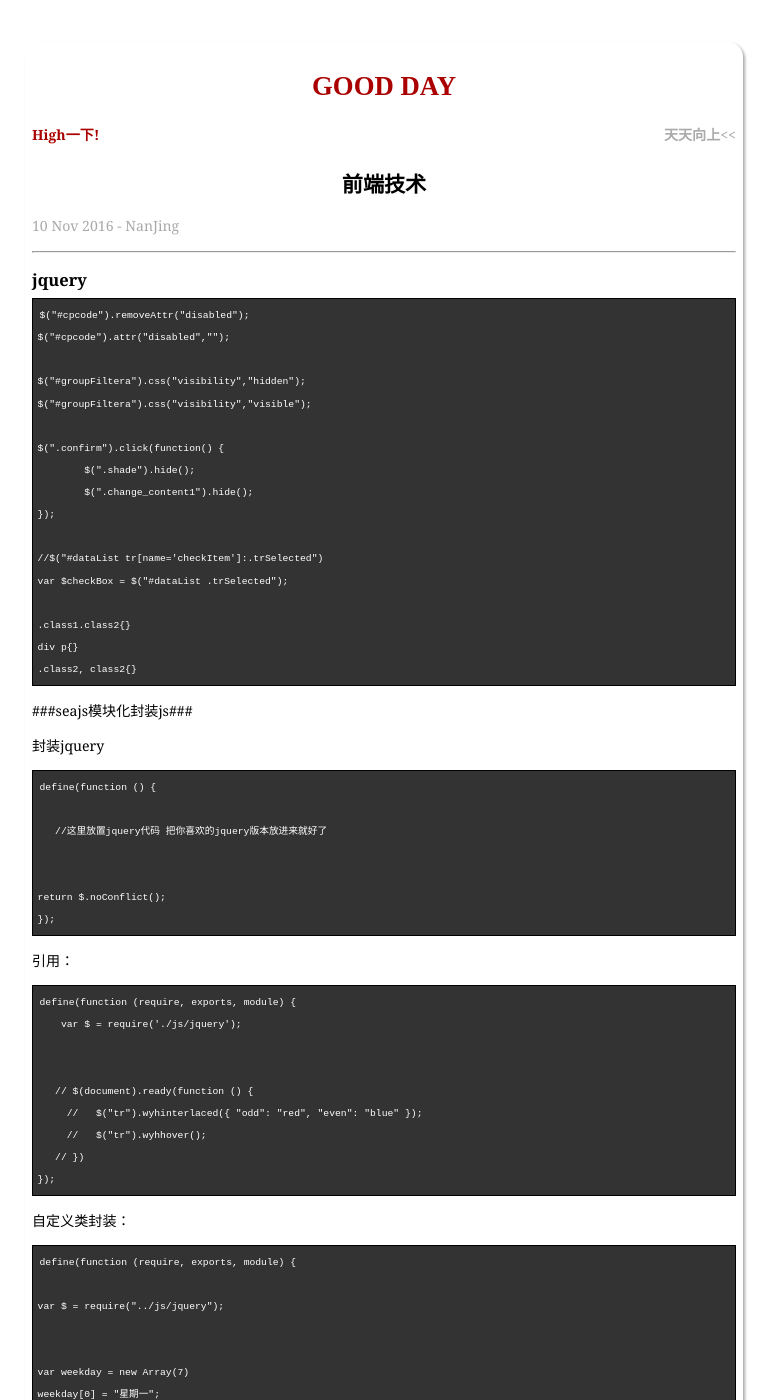
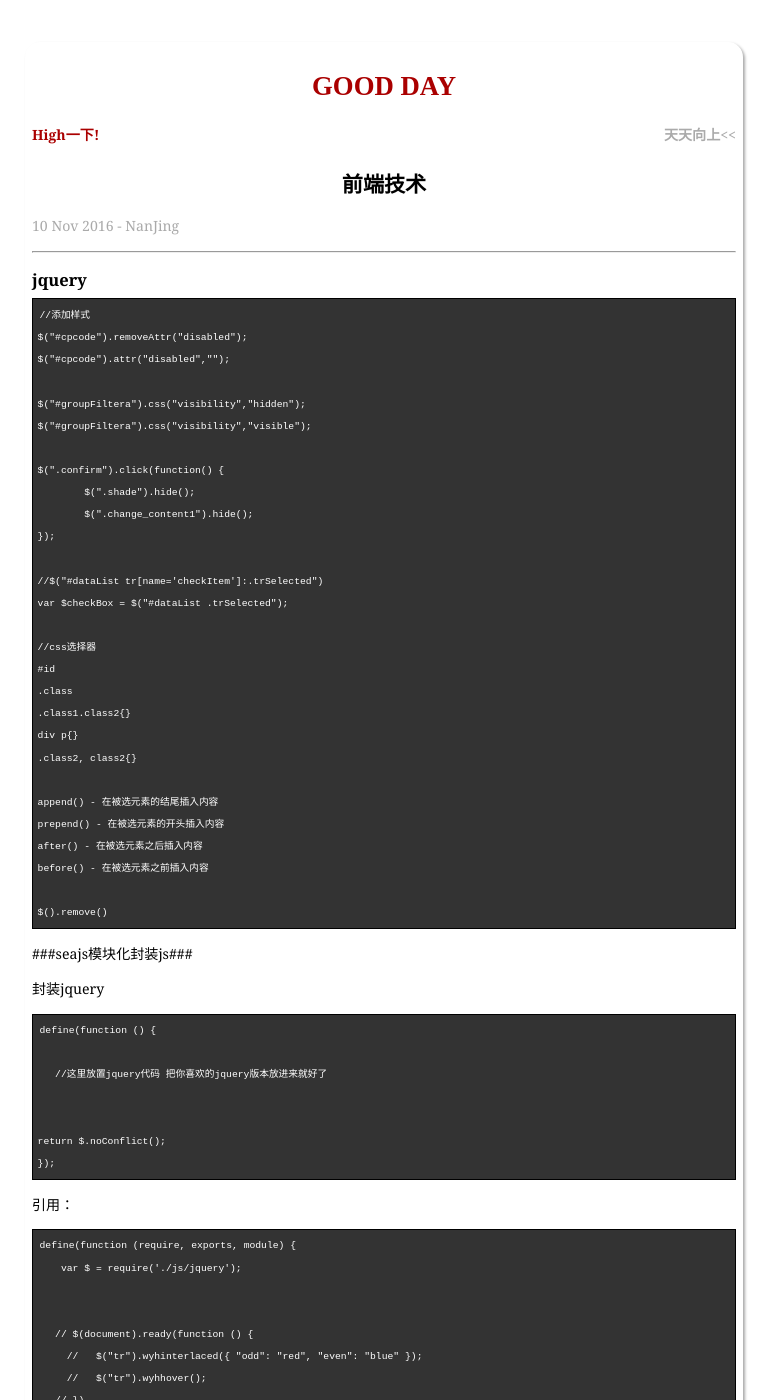
Before and after one commit to he110jian/he110jian.github.io, a Jekyll site: the page built from _posts/2016-11-10-前端技术.markdown, in a window 1280 px wide and 1400 px high. Shown: the whole window, without its empty margins (256-1033 px from the left). Built offline with Jekyll 4.4.1, drawn with Linux system fonts in a browser that asks for light colours; comment, search, counter and statistics services are not loaded.

Commit message:
都是吃剩的vv

```diff
--- a/_posts/2016-11-10-前端技术.markdown
+++ b/_posts/2016-11-10-前端技术.markdown
@@ -8,6 +8,7 @@ layout: post
 
 ### jquery ###
 
+	//添加样式
 	$("#cpcode").removeAttr("disabled");
 	$("#cpcode").attr("disabled","");
 
@@ -22,9 +23,19 @@ layout: post
 	//$("#dataList tr[name='checkItem']:.trSelected")
 	var $checkBox = $("#dataList .trSelected");
 
+	//css选择器
+	#id
+	.class
 	.class1.class2{}
 	div p{}
 	.class2, class2{}
+
+	append() - 在被选元素的结尾插入内容
+	prepend() - 在被选元素的开头插入内容
+	after() - 在被选元素之后插入内容
+	before() - 在被选元素之前插入内容
+
+	$().remove()
 
 ###seajs模块化封装js###
 
```
